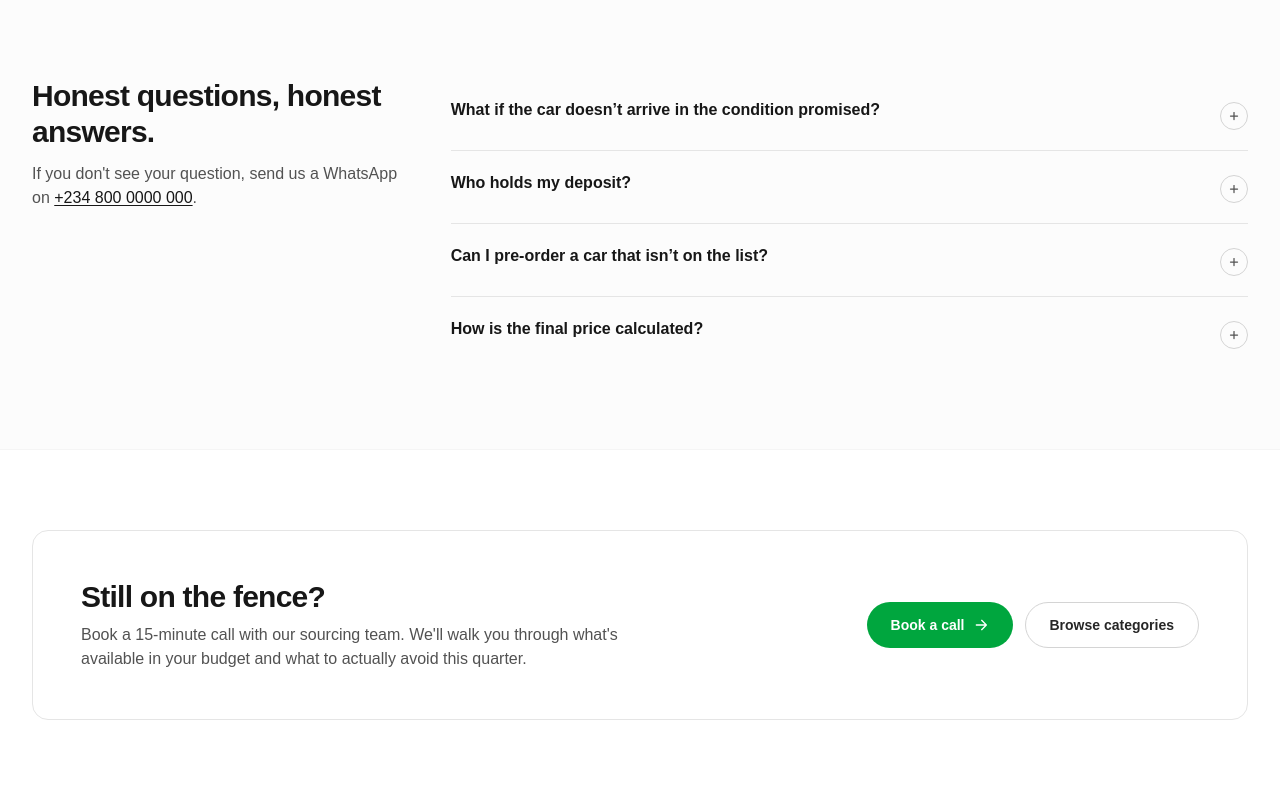
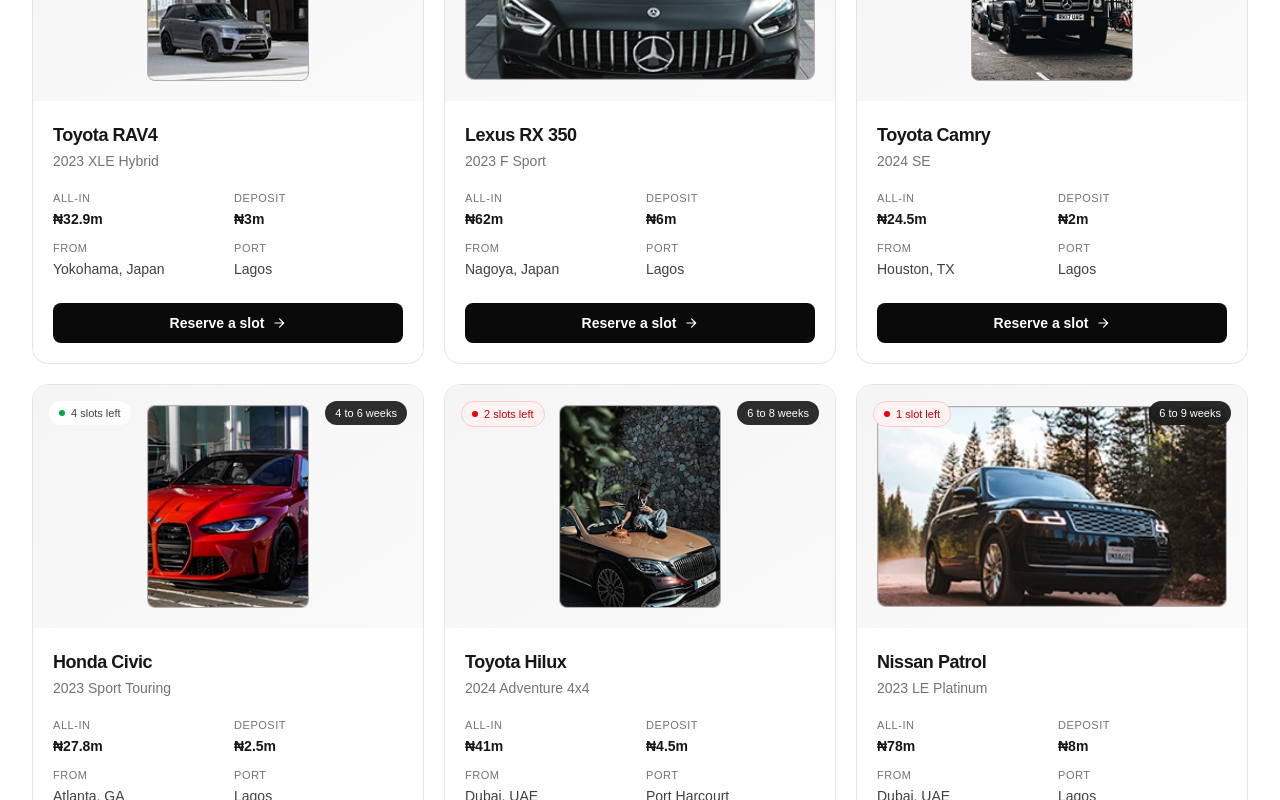
Before and after one commit to IDCODE-NIGERIA/chiefbaranda, a Next.js app: page /pre-orders in a window 1280 px wide. Shown: the part 1520-2320 px from the top of the page. Built offline with nearby package versions, Linux system fonts and the light colour scheme; no server answers.

Commit message:
add in-transit and pre-order card components

```diff
--- /dev/null
+++ b/components/InTransit.tsx
@@ -0,0 +1,73 @@
+import Link from 'next/link';
+
+const shipments = [
+  { car: '2024 Lexus RX 350', route: 'Long Beach → Lagos', eta: 'Arrives in 11 days' },
+  { car: '2023 Toyota Hilux', route: 'Jebel Ali → Tin Can', eta: 'Arrives in 18 days' },
+  { car: '2022 BMW X5 xDrive40i', route: 'Bremerhaven → PH', eta: 'Arrives in 24 days' },
+];
+
+export default function InTransit() {
+  return (
+    <section className="bg-neutral-50/60 border-y border-neutral-100">
+      <div className="max-w-7xl mx-auto px-6 lg:px-8 py-14 lg:py-20">
+        <div className="grid lg:grid-cols-12 gap-10 items-center">
+          <div className="lg:col-span-5">
+            <p className="text-xs font-medium uppercase tracking-[0.18em] text-green-700/80 mb-3">
+              In transit right now
+            </p>
+            <h2 className="text-3xl lg:text-4xl font-bold tracking-tight text-neutral-900 leading-tight">
+              Cars already on the
+              <br />
+              way to Nigeria.
+            </h2>
+            <p className="mt-4 text-neutral-600 max-w-md">
+              These are pre-ordered units shipping in as we speak. Reserve a slot now
+              and track yours from the port all the way to our yard.
+            </p>
+            <Link
+              href="/pre-orders"
+              className="mt-6 inline-flex items-center gap-2 rounded-full bg-green-600 px-6 py-3 text-sm font-semibold text-white hover:bg-green-700"
+            >
+              Browse pre-orders
+              <svg width="16" height="16" viewBox="0 0 24 24" fill="none" stroke="currentColor" strokeWidth="2" strokeLinecap="round" strokeLinejoin="round">
+                <path d="M5 12h14M13 5l7 7-7 7" />
+              </svg>
+            </Link>
+          </div>
+
+          <div className="lg:col-span-7">
+            <div className="rounded-2xl border border-neutral-200 bg-white shadow-sm p-6 lg:p-8">
+              <ul className="space-y-5">
+                {shipments.map((s) => (
+                  <li key={s.car} className="flex items-center gap-4">
+                    <span className="grid place-items-center h-10 w-10 rounded-full bg-green-50 text-green-700 shrink-0">
+                      <svg width="18" height="18" viewBox="0 0 24 24" fill="none" stroke="currentColor" strokeWidth="2" strokeLinecap="round" strokeLinejoin="round">
+                        <path d="M2 20a2.4 2.4 0 0 0 2 1 2.4 2.4 0 0 0 2-1 2.4 2.4 0 0 1 2-1 2.4 2.4 0 0 1 2 1 2.4 2.4 0 0 0 2 1 2.4 2.4 0 0 0 2-1 2.4 2.4 0 0 1 2-1 2.4 2.4 0 0 1 2 1 2.4 2.4 0 0 0 2 1 2.4 2.4 0 0 0 2-1" />
+                        <path d="M4 18l-2-6h20l-2 6" />
+                        <path d="M12 10V4M9 4h6" />
+                      </svg>
+                    </span>
+                    <div className="flex-1 min-w-0">
+                      <p className="font-medium text-neutral-900 truncate">{s.car}</p>
+                      <p className="text-xs text-neutral-500 mt-0.5">{s.route}</p>
+                    </div>
+                    <span className="text-xs font-medium text-neutral-600 whitespace-nowrap">{s.eta}</span>
+                  </li>
+                ))}
+              </ul>
+              <Link
+                href="/pre-orders/tracking"
+                className="mt-6 inline-flex items-center gap-1.5 text-sm font-medium text-neutral-700 hover:text-green-700"
+              >
+                Track a shipment
+                <svg width="14" height="14" viewBox="0 0 24 24" fill="none" stroke="currentColor" strokeWidth="2" strokeLinecap="round" strokeLinejoin="round">
+                  <path d="M5 12h14M13 5l7 7-7 7" />
+                </svg>
+              </Link>
+            </div>
+          </div>
+        </div>
+      </div>
+    </section>
+  );
+}
--- /dev/null
+++ b/components/PreOrderCard.tsx
@@ -0,0 +1,71 @@
+import Link from 'next/link';
+import Image from 'next/image';
+
+import { formatNaira, type PreOrderSlot } from '@/lib/carData';
+
+export default function PreOrderCard({ s }: { s: PreOrderSlot }) {
+  const urgent = s.remaining <= 2;
+  return (
+    <article className="group rounded-2xl border border-neutral-200 bg-white overflow-hidden hover:border-neutral-900 transition-colors flex flex-col">
+      <div className="relative aspect-16/10 bg-linear-to-br from-neutral-100 to-neutral-50">
+        <Image
+          src={s.image}
+          alt={`${s.title} ${s.trim}`}
+          fill
+          sizes="(max-width: 768px) 100vw, 33vw"
+          className="object-contain p-5 group-hover:scale-[1.03] transition-transform duration-500"
+        />
+        <span
+          className={[
+            'absolute top-4 left-4 inline-flex items-center gap-1.5 rounded-full px-2.5 py-1 text-[11px] font-medium',
+            urgent ? 'bg-red-50 text-red-700 border border-red-200' : 'bg-white/90 backdrop-blur text-neutral-700',
+          ].join(' ')}
+        >
+          <span className={`h-1.5 w-1.5 rounded-full ${urgent ? 'bg-red-600' : 'bg-green-600'}`} />
+          {s.remaining} {s.remaining === 1 ? 'slot' : 'slots'} left
+        </span>
+        <span className="absolute top-4 right-4 rounded-full bg-neutral-900/90 backdrop-blur px-2.5 py-1 text-[11px] font-medium text-white">
+          {s.eta}
+        </span>
+      </div>
+
+      <div className="p-5 flex-1 flex flex-col">
+        <div className="flex items-start justify-between gap-3">
+          <div>
+            <h3 className="text-lg font-semibold tracking-tight text-neutral-900">{s.title}</h3>
+            <p className="text-sm text-neutral-500 mt-0.5">{s.trim}</p>
+          </div>
+        </div>
+
+        <dl className="mt-5 grid grid-cols-2 gap-3 text-sm">
+          <div>
+            <dt className="text-[11px] uppercase tracking-wider text-neutral-500">All-in</dt>
+            <dd className="font-semibold text-neutral-900 mt-0.5">{formatNaira(s.fromPrice)}</dd>
+          </div>
+          <div>
+            <dt className="text-[11px] uppercase tracking-wider text-neutral-500">Deposit</dt>
+            <dd className="font-semibold text-neutral-900 mt-0.5">{formatNaira(s.deposit)}</dd>
+          </div>
+          <div>
+            <dt className="text-[11px] uppercase tracking-wider text-neutral-500">From</dt>
+            <dd className="text-neutral-700 mt-0.5">{s.source}</dd>
+          </div>
+          <div>
+            <dt className="text-[11px] uppercase tracking-wider text-neutral-500">Port</dt>
+            <dd className="text-neutral-700 mt-0.5">{s.port}</dd>
+          </div>
+        </dl>
+
+        <Link
+          href={`/pre-orders/${s.id}`}
+          className="mt-6 inline-flex items-center justify-center gap-2 rounded-lg bg-neutral-950 px-4 py-2.5 text-sm font-semibold text-white hover:bg-neutral-800"
+        >
+          Reserve a slot
+          <svg width="14" height="14" viewBox="0 0 24 24" fill="none" stroke="currentColor" strokeWidth="2" strokeLinecap="round" strokeLinejoin="round">
+            <path d="M5 12h14M13 5l7 7-7 7" />
+          </svg>
+        </Link>
+      </div>
+    </article>
+  );
+}
```
